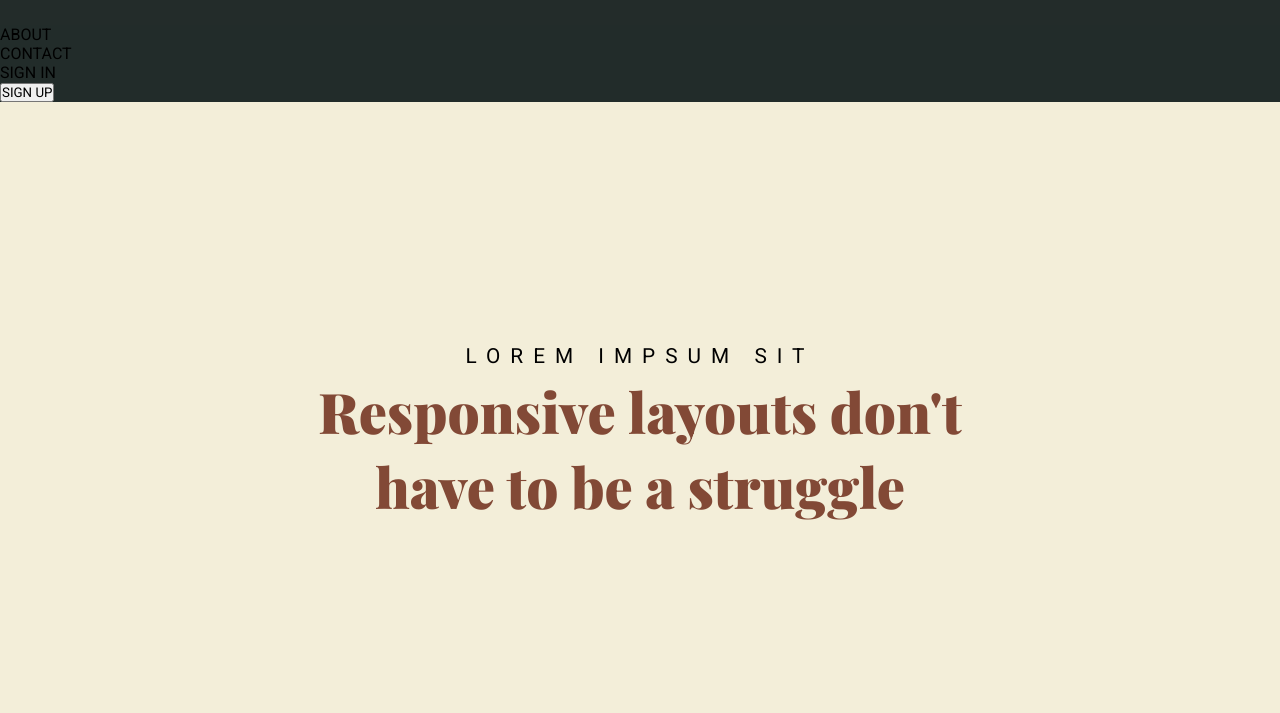
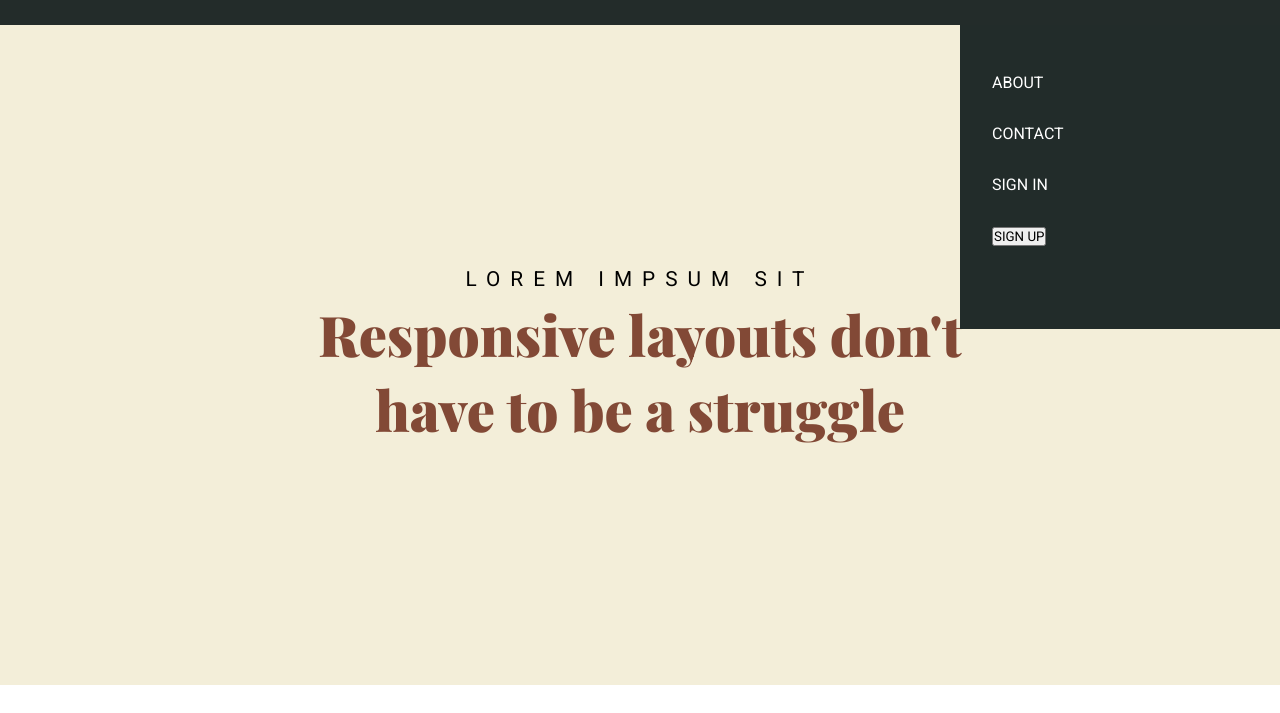
Before and after one commit to nimaester/Practices, a plain HTML site: page challenge04/index.html in a window 1280 px wide. Shown: the part 87-800 px from the top of the page. Drawn offline with nearby package versions, Linux system fonts and the light colour scheme.

Commit message:
added nav items on navbar

```diff
--- a/challenge04/styles.css
+++ b/challenge04/styles.css
@@ -162,7 +162,28 @@ nav button {
   background-color: #222c2a;
   display: flex;
   flex-direction: column;
+  color: white;
+  margin: 0 auto;
+  height: 30%;
+  position: fixed;
+  width: 20vw;
+  padding: 2rem;
+  right: 0;
+  /* display: none; */
 }
+
+.navlist ul {
+  display: flex;
+  flex-direction: column;
+  justify-content: flex-end;
+}
+
+.navlist li {
+  cursor: pointer;
+  padding: 1rem 0rem;
+  list-style: none;
+}
+
 @media (max-width: 800px) {
   .container {
     flex-direction: column;
```
